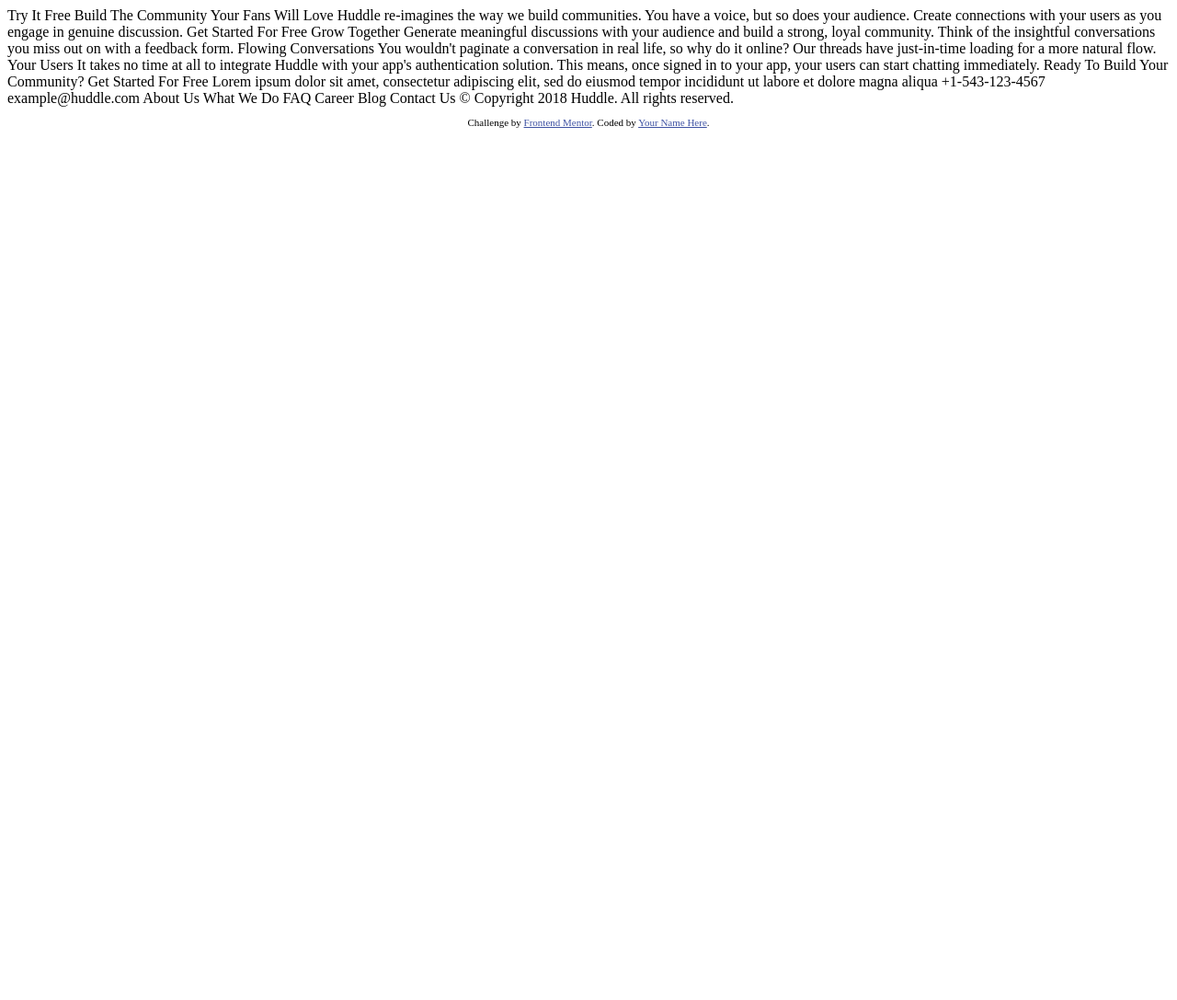
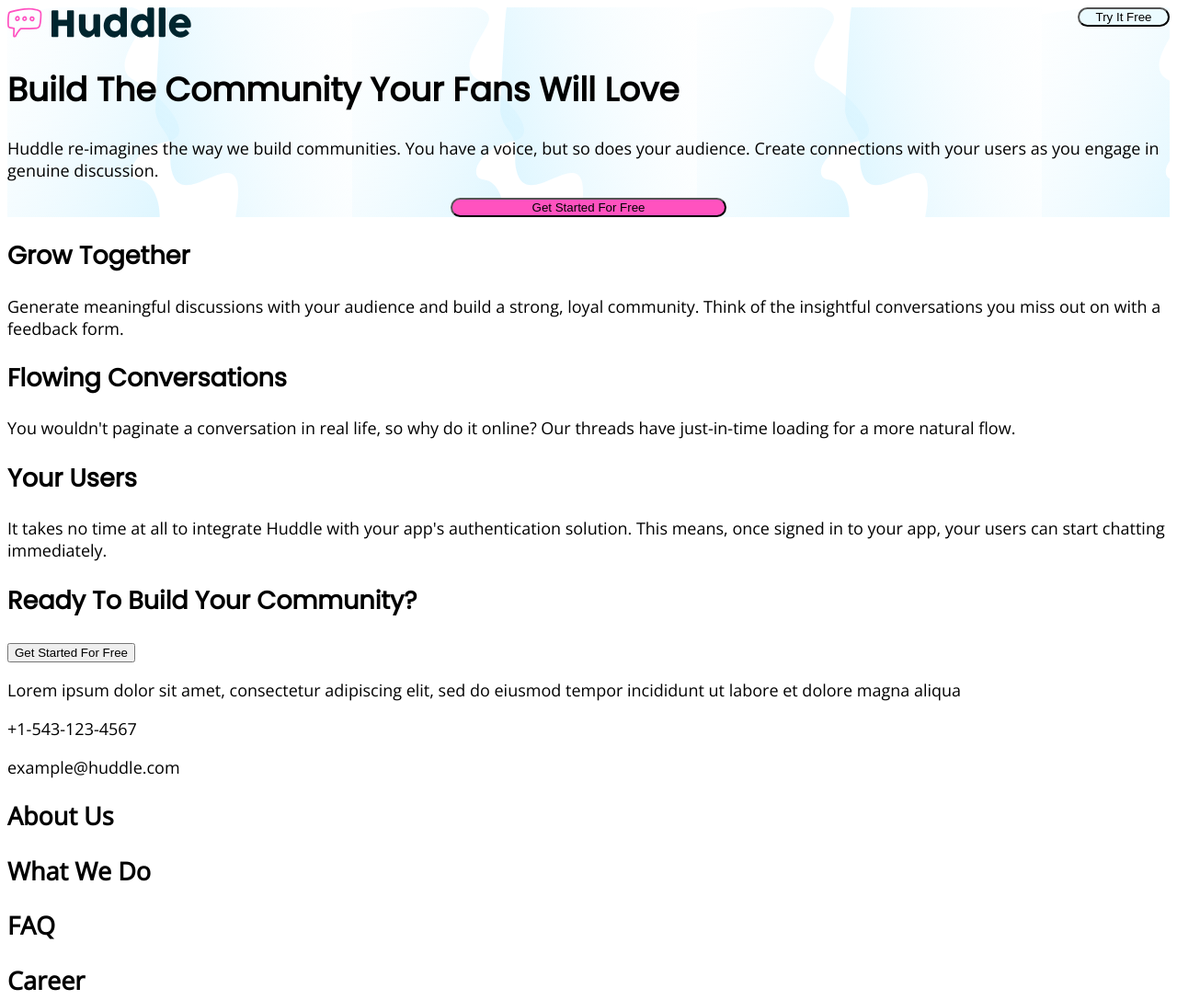
Before and after one commit to hackyourfuturecanada/Week5-Challenge, a plain HTML site: page index.html in a window 1280 px wide. Shown: the top 1087 px of the page at 92% size. Before the commit the page ends 800 px from the top, so only its background shows below. Drawn offline with nearby package versions, Linux system fonts and the light colour scheme.

Commit message:
submitting changes

```diff
--- a/index.html
+++ b/index.html
@@ -3,68 +3,69 @@
 <head>
   <meta charset="UTF-8">
   <meta name="viewport" content="width=device-width, initial-scale=1.0"> <!-- displays site properly based on user's device -->
+  <link rel="icon" type="image/png" sizes="32x32" href="./images/favicon-32x32.png">
+  <link rel="stylesheet" type="text/css" href="style.css">
+  <link href="https://fonts.googleapis.com/css?family=Poppins&display=swap" rel="stylesheet">
+  <link href="https://fonts.googleapis.com/css?family=Open+Sans&display=swap" rel="stylesheet">
+  <link rel="stylesheet" href="https://use.fontawesome.com/releases/v5.6.3/css/all.css" integrity="sha384-UHRtZLI+pbxtHCWp1t77Bi1L4ZtiqrqD80Kn4Z8NTSRyMA2Fd33n5dQ8lWUE00s/" crossorigin="anonymous">
+  <title>Frontend Mentor | Huddle landing page with alternating feature blocks</title>
+</head>
+<header>
+  <img src="images/logo.svg" style="width:200px;">
+  <button class="button-one">Try It Free</button>
+  <h1>Build The Community Your Fans Will Love</h1>
+  <p>Huddle re-imagines the way we build communities. You have a voice, but so does your audience.
+  Create connections with your users as you engage in genuine discussion.</p>
+  <button class="button-two">Get Started For Free</button>
+</header>
+<body>
+<section>
+  <h1>Grow Together</h1>
+  <p>Generate meaningful discussions with your audience and build a strong, loyal community.
+  Think of the insightful conversations you miss out on with a feedback form.</p>
+</section>
+<section>
+  <h1>Flowing Conversations</h1>
+  <p>You wouldn't paginate a conversation in real life, so why do it online? Our threads
+  have just-in-time loading for a more natural flow.</p>
+</section>
+<section>
+  <h1>Your Users</h1>
+  <p>It takes no time at all to integrate Huddle with your app's authentication solution.
+  This means, once signed in to your app, your users can start chatting immediately.</p>
+</section>
+<section>
+  <h1>Ready To Build Your Community?</h1>
+  <button>Get Started For Free</button>
+</section>
+<section>
+  <p>Lorem ipsum dolor sit amet, consectetur adipiscing elit, sed do eiusmod tempor
+  incididunt ut labore et dolore magna aliqua</p>
 
-  <link rel="icon" type="image/png" sizes="32x32" href="./images/favicon-32x32.png">
+  <p>+1-543-123-4567</p>
+  <p>example@huddle.com</p>
 
-  <title>Frontend Mentor | Huddle landing page with alternating feature blocks</title>
+  <h2>About Us</h2>
+  <h2>What We Do</h2>
+  <h2>FAQ</h2>
 
-  <!-- Feel free to remove these styles or customise in your own stylesheet 👍 -->
-  <style>
-    .attribution { font-size: 11px; text-align: center; }
-    .attribution a { color: hsl(228, 45%, 44%); }
-  </style>
-</head>
-<body>
-
-  Try It Free
-
-  Build The Community Your Fans Will Love
-
-  Huddle re-imagines the way we build communities. You have a voice, but so does your audience.
-  Create connections with your users as you engage in genuine discussion.
-
-  Get Started For Free
-
-  Grow Together
-
-  Generate meaningful discussions with your audience and build a strong, loyal community.
-  Think of the insightful conversations you miss out on with a feedback form.
-
-  Flowing Conversations
-
-  You wouldn't paginate a conversation in real life, so why do it online? Our threads
-  have just-in-time loading for a more natural flow.
-
-  Your Users
-
-  It takes no time at all to integrate Huddle with your app's authentication solution.
-  This means, once signed in to your app, your users can start chatting immediately.
-
-  Ready To Build Your Community?
-
-  Get Started For Free
-
-  Lorem ipsum dolor sit amet, consectetur adipiscing elit, sed do eiusmod tempor
-  incididunt ut labore et dolore magna aliqua
-
-  +1-543-123-4567
-  example@huddle.com
-
-  About Us
-  What We Do
-  FAQ
-
-  Career
-  Blog
-  Contact Us
+  <h2>Career</h2>
+  <h2>Blog</h2>
+  <h2>Contact Us</h2>
 
   &copy; Copyright 2018 Huddle. All rights reserved.
 
   <footer>
     <p class="attribution">
       Challenge by <a href="https://www.frontendmentor.io?ref=challenge" target="_blank">Frontend Mentor</a>.
-      Coded by <a href="#">Your Name Here</a>.
+      Coded by <a href="#">Aalitenaye Sattari</a>.
     </p>
+    <div class="connect">
+      <a href="https://www.instagram.com/altynaisattari"><i class="fab fa-instagram fa-2x"></i></a>
+      <a href="https://www.linkedin.com/in/aalitenaye-sattari"><i class="fab fa-linkedin fa-2x"></i></a>
+      <a href="https://www.facebook.com/aalitenaye.sattari"><i class="fab fa-facebook fa-2x"></i></a>
+    </div>
   </footer>
+</section>
 </body>
 </html>
--- /dev/null
+++ b/style.css
@@ -0,0 +1,36 @@
+:root {
+  --pink:hsl(322, 100%, 66%);
+  --very-pale-cyan: hsl(193, 100%, 96%);
+  --very-dark-cyan: hsl(192, 100%, 9%);
+  --grayish-blue: hsl(208, 11%, 55%);
+}
+
+body {
+  font-size: 18px;
+  font-family: 'Open Sans', sans-serif;
+}
+h1 {
+  font-family: 'Poppins', sans-serif;
+  font-weight: 600;
+}
+.button-one {
+  border-radius: 12px;
+  background-color: var(--very-pale-cyan);
+  float: right;
+  width: 100px;
+}
+.button-two {
+  border-radius: 12px;
+  background-color: var(--pink);
+  margin:auto;
+  display: block;
+  width: 300px;
+}
+header {
+  background-image: url(images/bg-hero-mobile.svg);
+}
+
+
+
+.attribution { font-size: 11px; text-align: center; }
+.attribution a { color: hsl(228, 45%, 44%); }
```
Also changed, not shown: 1 other file.
